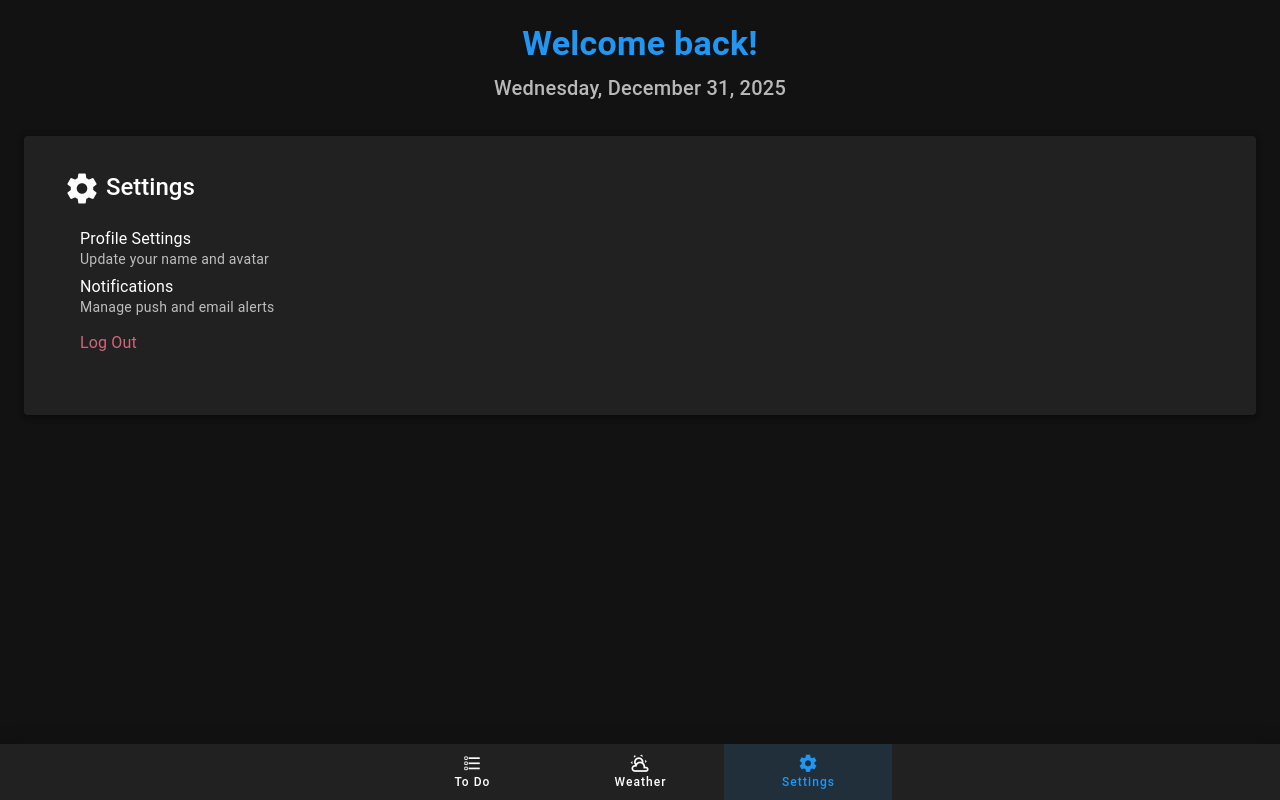
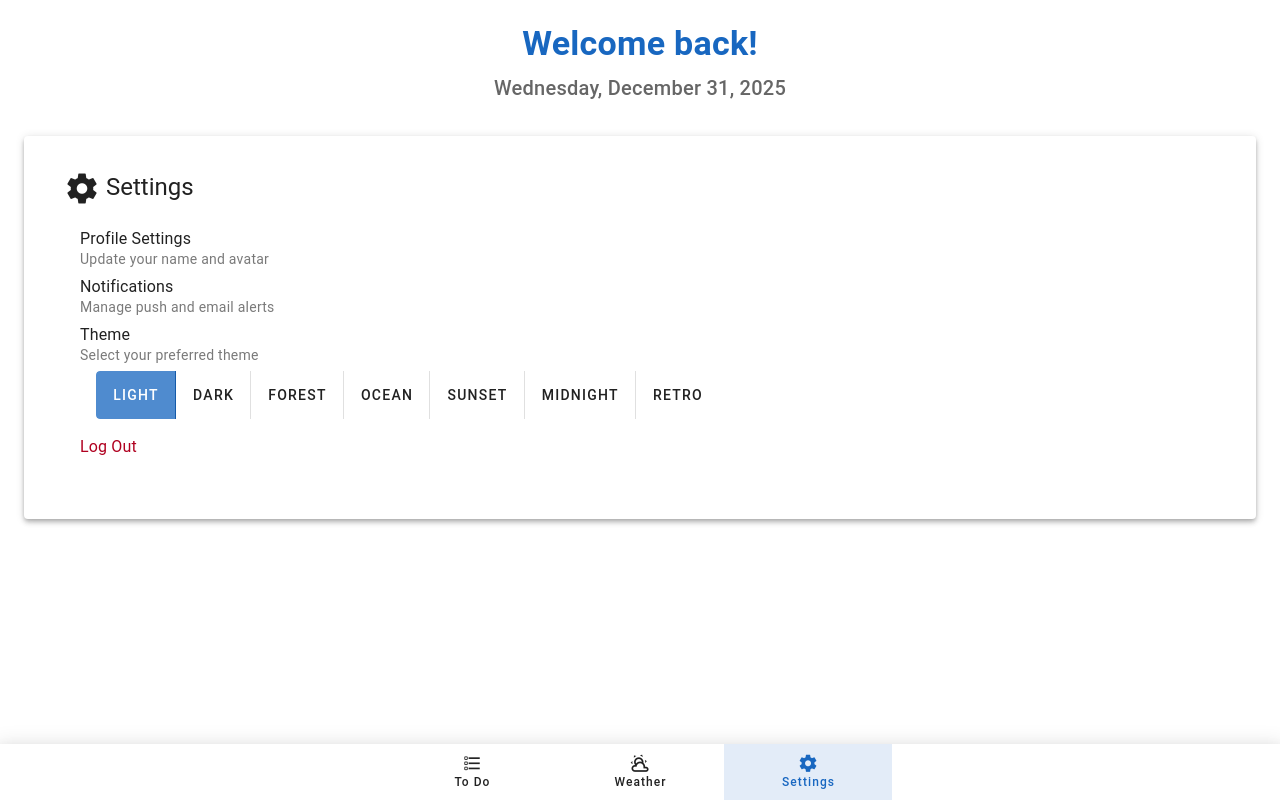
Before and after one commit to modos/nadinCheck, a Nuxt app: page / in a window 1280 px wide. Both pictures are taken after a click on the button "Settings". Built offline with nearby package versions, Linux system fonts and the light colour scheme; no server answers.

Commit message:
feat(ui): change themes, save the selected theme in localStorage and load the app with it

```diff
--- a/app/app.vue
+++ b/app/app.vue
@@ -5,3 +5,37 @@
     </v-app>
   </NuxtLayout>
 </template>
+<script setup lang="ts">
+import { useTheme } from "vuetify";
+import { onMounted, watch } from "vue";
+
+const theme = useTheme();
+
+const validThemes = [
+  "light",
+  "dark",
+  "forest",
+  "ocean",
+  "sunset",
+  "midnight",
+  "retro",
+];
+
+onMounted(() => {
+  const savedTheme = localStorage.getItem("selectedTheme");
+
+  if (savedTheme && validThemes.includes(savedTheme)) {
+    theme.global.name.value = savedTheme;
+  } else {
+    theme.global.name.value = "light";
+    localStorage.setItem("selectedTheme", "light");
+  }
+});
+
+watch(
+  () => theme.global.name.value,
+  (newTheme) => {
+    localStorage.setItem("selectedTheme", newTheme);
+  },
+);
+</script>
--- a/app/components/dashboard/settings.component.vue
+++ b/app/components/dashboard/settings.component.vue
@@ -12,12 +12,39 @@
             >Update your name and avatar</v-list-item-subtitle
           >
         </v-list-item>
+
         <v-list-item>
           <v-list-item-title>Notifications</v-list-item-title>
           <v-list-item-subtitle
             >Manage push and email alerts</v-list-item-subtitle
           >
         </v-list-item>
+
+        <v-list-item>
+          <v-list-item-title>Theme</v-list-item-title>
+          <v-list-item-subtitle
+            >Select your preferred theme</v-list-item-subtitle
+          >
+        </v-list-item>
+
+        <v-list-item>
+          <v-btn-toggle
+            v-model="currentTheme"
+            mandatory
+            divided
+            color="primary"
+            class="mx-4"
+          >
+            <v-btn
+              v-for="themeName in themeNames"
+              :key="themeName"
+              :value="themeName"
+            >
+              {{ capitalize(themeName) }}
+            </v-btn>
+          </v-btn-toggle>
+        </v-list-item>
+
         <v-list-item @click="logout">
           <v-list-item-title class="text-error">Log Out</v-list-item-title>
         </v-list-item>
@@ -27,8 +54,36 @@
 </template>
 
 <script setup lang="ts">
+import { useTheme } from "vuetify";
+
+const theme = useTheme();
+const themeNames = [
+  "light",
+  "dark",
+  "forest",
+  "ocean",
+  "sunset",
+  "midnight",
+  "retro",
+];
+
+const currentTheme = ref(theme.global.name.value);
+
+const capitalize = (str: string) => str.charAt(0).toUpperCase() + str.slice(1);
+
+watch(
+  () => theme.global.name.value,
+  (newVal: string) => {
+    currentTheme.value = newVal;
+  },
+);
+
+watch(currentTheme, (newTheme: string) => {
+  theme.global.name.value = newTheme;
+});
+
 const logout = () => {
   localStorage.removeItem("jwt");
-  navigateTo("/login");
+  navigateTo("/auth/login");
 };
 </script>
--- a/app/plugins/vuetfiy.ts
+++ b/app/plugins/vuetfiy.ts
@@ -58,9 +58,9 @@ export default defineNuxtPlugin((app) => {
           colors: {
             background: "#121212",
             surface: "#1E1E1E",
-            primary: "#BB86FC", // Purple
-            secondary: "#03DAC6", // Cyan
-            accent: "#CF6679", // Pink (for errors in dark)
+            primary: "#BB86FC",
+            secondary: "#03DAC6",
+            accent: "#CF6679",
             error: "#CF6679",
             info: "#03DAC6",
             success: "#03DAC6",
```
